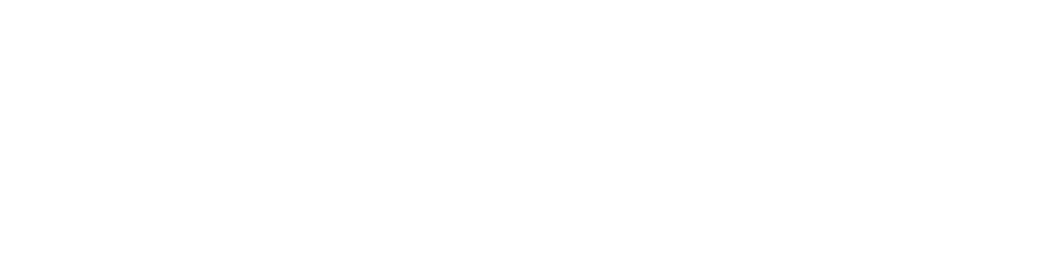
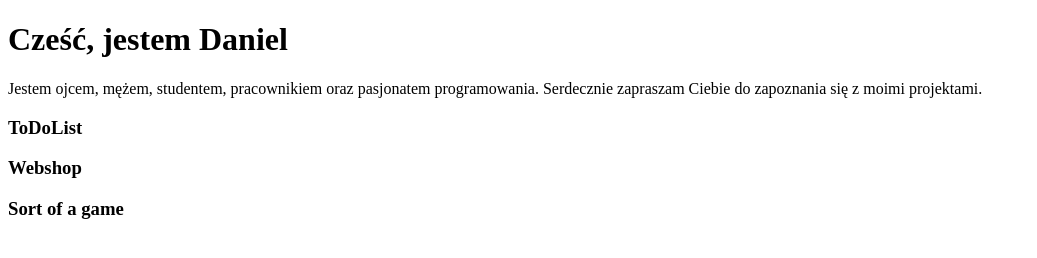
Before and after one commit to Daniel-Wiking/Portfolio, a plain HTML site: page index.html in a window 1280 px wide. Shown: the whole page, without its empty margins (0-1037 px from the left). Drawn offline with Linux system fonts and the light colour scheme.

Commit message:
second commit

```diff
--- a/index.html
+++ b/index.html
@@ -8,14 +8,26 @@
 </head>
 <body>
     <header>
-        <h1> </h1>
-        <p></p>
+        <h1>Cześć, jestem Daniel</h1>
+        <p> Jestem ojcem, mężem, studentem, pracownikiem oraz pasjonatem programowania. Serdecznie zapraszam Ciebie do zapoznania się z moimi projektami.</p>
         <!-- krótki opis mojej osoby ;) -->
+
+        <nav>
+
+        </nav>
     </header>
     <main>
         <section>
             <div>
-                <h3></h3>
+                <h3>ToDoList</h3>
+                <p></p>
+            </div>
+            <div>
+                <h3>Webshop</h3>
+                <p></p>
+            </div>
+            <div>
+                <h3>Sort of a game</h3>
                 <p></p>
             </div>
 
```
Also changed, not shown: 1 other file.
